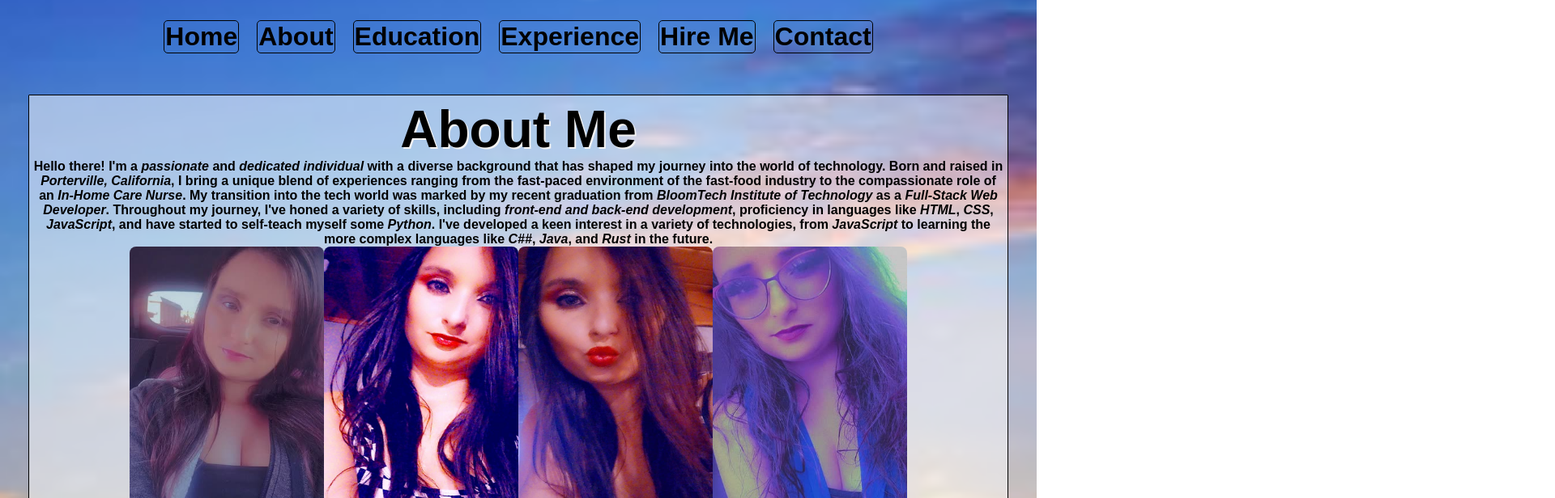
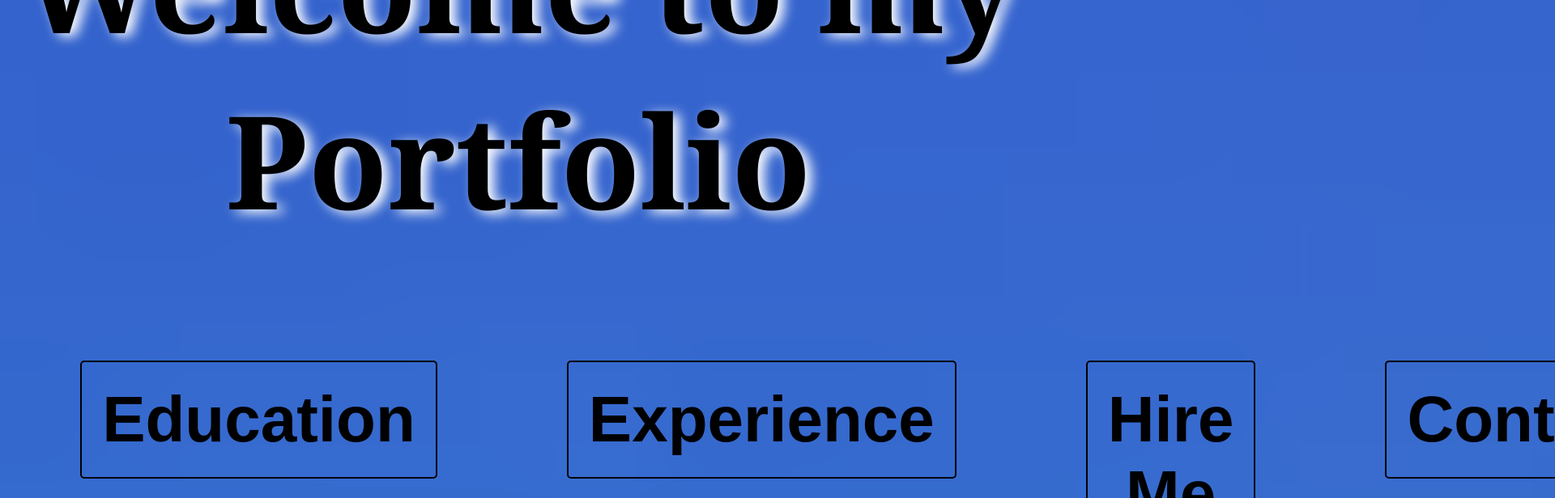
Before and after one commit to megan-huckabay/project, a React (Create React App) app: page /About in a window 1280 px wide. Shown: the part 140-756 px from the top of the page at 81% size, 1920 px wide, since content can reach past the window. Built offline with nearby package versions, Linux system fonts and the light colour scheme.

Commit message:
updating

```diff
--- a/src/App.css
+++ b/src/App.css
@@ -19,6 +19,8 @@ body {
   align-items: center;
   justify-content: center;
   min-height: 100vh;
+  margin: 5px;
+  padding: 5px;
 }
 
 /* Header styling */
@@ -27,7 +29,6 @@ body {
   flex-direction: column;
   align-items: center;
   justify-content: center;
-  font-size: 3rem;
   text-align: center;
 }
 
@@ -62,8 +63,8 @@ body {
   color: #000000;
   text-shadow: 8px 4px 15px #ffffff;
   font-family: Georgia, 'Times New Roman', Times, serif;
-  font-size: 5rem;
-  margin: 15px;
+  font-size: 10rem;
+  margin: 5px;
   padding: 5px;
 }
 
--- a/src/Styles/About.css
+++ b/src/Styles/About.css
@@ -8,6 +8,7 @@
     margin: 15px;
     padding: 5px;
     text-align: center;
+    font-size: 5em;
   }
 
   /* Styles for the picture container within the about page */
@@ -21,8 +22,8 @@
 
   /* Styles for images within the picture section of the about page */
   .about-page .picture-section img {
-    width: 15rem;
-    height: 25rem;
+    width: 45rem;
+    height: 65rem;
     border-radius: 8px;
   }
 
@@ -54,22 +55,20 @@
   .about-page h1 {
     color: #000000;
     text-shadow: 2px 2px #f3f3f3;
-    font-size: 4rem;
+    font-size: 3em;
   }
 
   .about-page h2 {
     color: #000000;
     text-shadow: 2px 2px #ffffff;
-    font-size: 2rem;
+    font-size: 2em;
   }
 
   /* Styles for bold, strong, and p elements within the about page */
-  .about-page b,
-  .about-page strong,
-  .about-page p {
+  .about-page p{
     color: #000000;
     font-weight: bold;
-    font-size: 1rem;
+    font-size: 1em;
   }
 }
 
--- a/src/Styles/Contact.css
+++ b/src/Styles/Contact.css
@@ -1,32 +1,34 @@
 @media only screen and (min-width: 768px) {
 .contact-container {
-  border: 3px solid rgb(0, 0, 0);
+  border: 5px solid rgb(0, 0, 0);
   border-radius: 1px;
-  margin: 15px;
+  margin: 25px;
   padding: 5px;
   text-align: center;
   font-weight: bold;
   font-family: 'Franklin Gothic Medium', 'Arial Narrow', Arial, sans-serif;
 }
 .contact-section {
-  border: 3px solid rgb(0, 0, 0);
-  margin: 15px;
-  padding: 5px;
+  border: 5px solid rgb(0, 0, 0);
+  margin: 55px;
+  padding: 55px;
   background: rgba(255, 255, 255, 0.5);
   text-align: center;
   font-weight: bold;
   font-family: 'Franklin Gothic Medium', 'Arial Narrow', Arial, sans-serif;
 }
-.contact-page p,
+.contact-page p{
+  color: rgb(0, 0, 0);
+  font-size: 3em;
+}
 .contact-page a {
   color: rgb(0, 0, 0);
-  font-size: 1rem;
+  font-size: 2em;
 }
 
 .contact-page h3 {
   color: black;
-  font-size: 3rem;
-  text-decoration: underline;
+  font-size: 7em;
 }
 }
 
--- a/src/Styles/Education.css
+++ b/src/Styles/Education.css
@@ -24,8 +24,8 @@
   }
 
   .picture-section img {
-    width: 750px;
-    height: 500px;
+    width: 125em;
+    height: 75em;
     border-radius: 8px;
   }
 
@@ -61,7 +61,11 @@
     margin: 15px;
     padding: 5px;
   }
-    .education-page p,
+    .education-page p{
+      color: black;
+      font-weight: bold;
+      font-size: 5em;
+    }
     .education-page a {
       color: black;
       font-weight: bold;
@@ -69,20 +73,20 @@
     }
 
     .education-page h3 {
-      font-size: 2rem;
+      font-size: 7em;
     }
     .education-page h1,
     .education-page h2 {
       color: #000000;
       text-shadow: 8px 4px 15px #ffffff;
       font-family: 'Georgia', 'Times New Roman', Times, serif;
-      font-size: 3rem;
+      font-size: 5em;
     }
 
     .education-page li,
     .education-page ul {
       text-align: center;
-      font-size: 1rem;
+      font-size: 5em;
     }
   }
 
--- a/src/Styles/Experience.css
+++ b/src/Styles/Experience.css
@@ -18,8 +18,6 @@
     border-radius: 1px;
     text-align: center;
     background: rgba(255, 255, 255, 0.5);
-    font-size: 1rem;
-    font-weight: bold;
   }
 
   .youth-container,
@@ -32,25 +30,24 @@
     border-radius: 1px;
     text-align: center;
     background: rgba(255, 255, 255, 0.5);
-    font-size: 1rem;
-    font-weight: bold;
   }
 
   .experience-page h1 {
     color: black;
     text-align: center;
-    font-size: 3rem;
+    font-size: 7em;
   }
 
   .experience-page h2 {
     color: #000000;
-    font-size: 2rem;
+    font-size: 6em;
 
   }
 
   .experience-page p {
     color: #000000;
-    font-size: 1rem;
+    font-size: 4em;
+    font-weight: bold;
   }
 }
 
--- a/src/Styles/HireMe.css
+++ b/src/Styles/HireMe.css
@@ -56,12 +56,12 @@
   .hire-me-container h1,
   .hire-me-container h2 {
     color: #000000;
-    font-size: 2rem;
+    font-size: 7em;
   }
 
   .hire-me-container p {
     color: black;
-    font-size: 1rem;
+    font-size: 5em;
   }
 }
 
--- a/src/Styles/Home.css
+++ b/src/Styles/Home.css
@@ -21,16 +21,13 @@ body {
   display: flex;
   flex-wrap: wrap;
   justify-content: space-around;
-  margin: 15px;
+  margin: 5px;
   padding: 5px;
   text-align: center;
-  font-size: 3rem;
 }
 
 /* Styles for the home section */
 .home-section {
-  /* Font size, font family, text alignment, font weight, border, white space, and background properties */
-  font-size: 1.8rem;
   font-family: 'Libre Baskerville', serif;
   text-align: center;
   font-weight: bold;
@@ -51,12 +48,14 @@ body {
 .home-section p {
   color: #000000;
   text-shadow: 2px 2px #f0f0f0;
+  font-size: 5em;
 }
 
 /* Styles for h1 within the home page */
 .home-section h1 {
   color: #000000;
   text-shadow: 2px 4px #f5f5f5;
+  font-size: 7em;
 }
 }
 
--- a/src/Styles/Navigation.css
+++ b/src/Styles/Navigation.css
@@ -1,10 +1,7 @@
 /* Styles for larger screens (min-width: 768px) */
 @media only screen and (min-width: 768px) {
   .navigation-container {
-    margin: 0;
-    padding: 0;
     text-align: center;
-    font-size: 1rem;
     font-weight: bold;
   }
 
@@ -12,25 +9,25 @@
     list-style-type: none;
     display: flex;
     justify-content: center;
-    margin: 5px;
+    margin: 50px;
     padding: 5px;
   }
 
   .navigation-container li {
-    margin: 5px;
+    margin: 50px;
     padding: 5px;
   }
 
   .navigation-container a {
     color: rgb(0, 0, 0);
     text-decoration: none;
-    margin: 1px;
-    padding: 1px;
-    border: 1px solid black;
+    margin: 25px;
+    padding: 25px;
+    border: 2px solid black;
     border-radius: 5px;
     display: flex;
     display: inline-block;
-    font-size: 2rem;
+    font-size: 5em;
   }
 
   .navigation-container a:hover {
```
